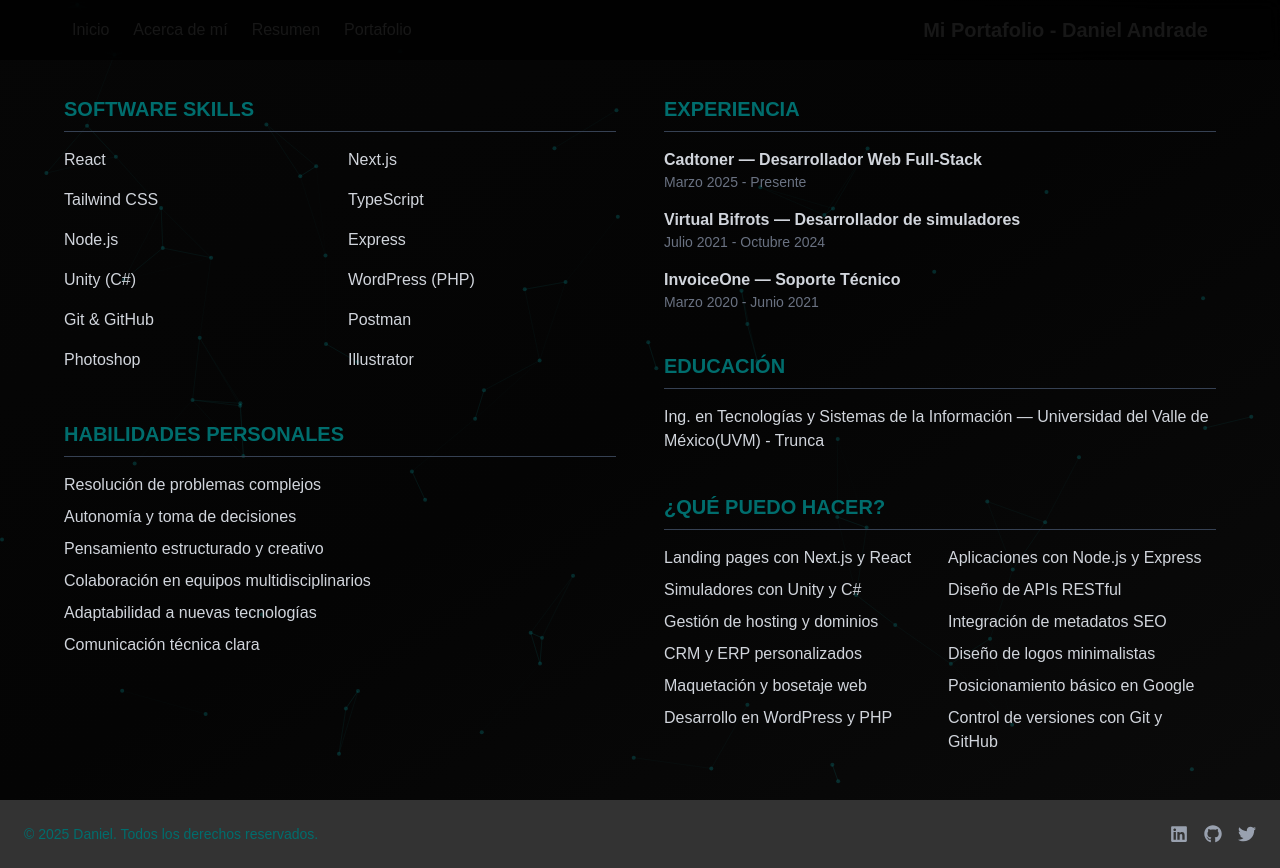
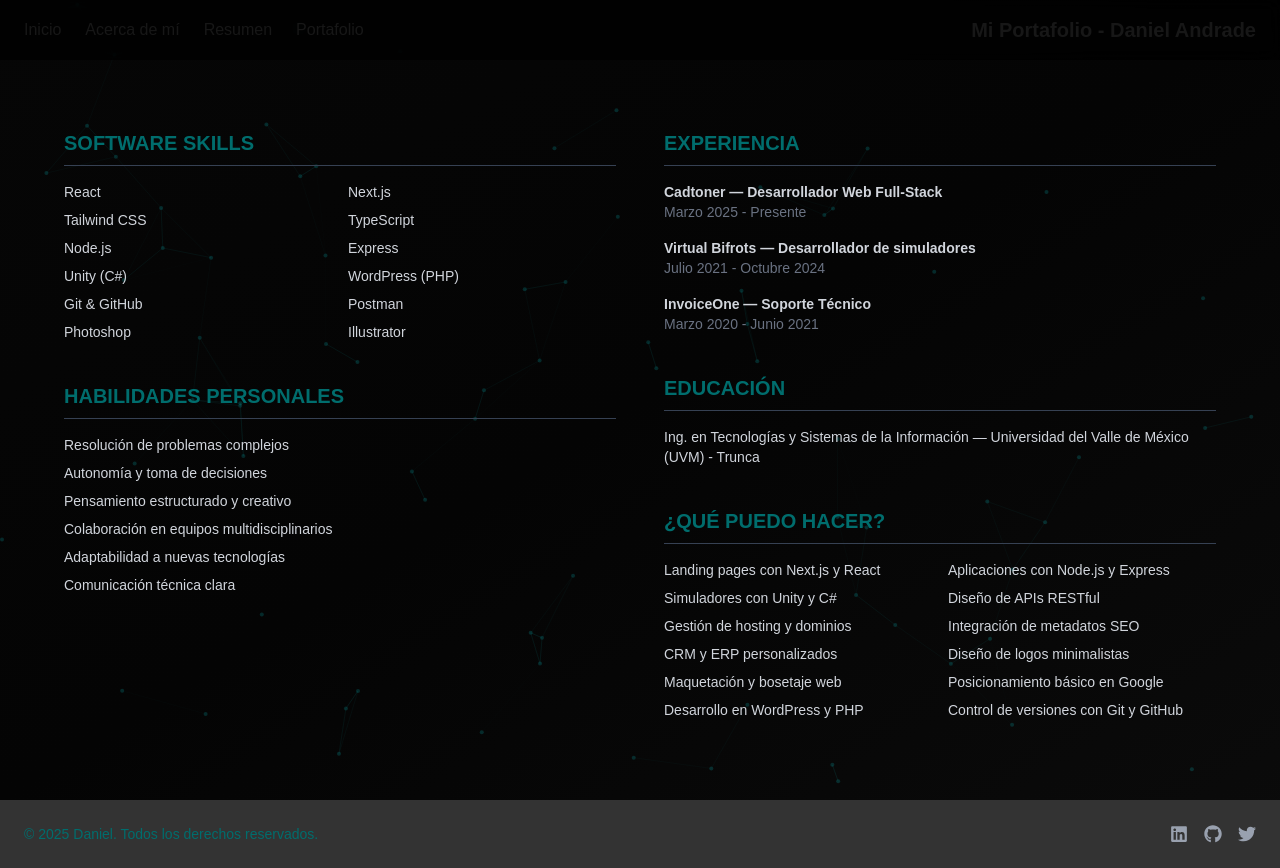
Before and after one commit to DaniAndradeDash/MiPortafolio, a Next.js app: page /resume in a window 1280 px wide. Built offline with nearby package versions, Linux system fonts and the light colour scheme.

Commit message:
Se trabaja en la parte responsive pero no se logra hacer que se haga responsive, se queda solo para version escritorio

```diff
--- a/src/app/abaout/page.tsx
+++ b/src/app/abaout/page.tsx
@@ -26,12 +26,14 @@ export default function AboutPage() {
 
                     <div className="text-gray-400 font-poppins space-y-1">
                         <p>Ubicación: General Escobedo, Nuevo León, México</p>
-                        <p className='text-[#008080]'>Tel: +52 8123374469</p>
+                        <p className="text-[#008080]">Tel: +52 8123374469</p>
                     </div>
                 </div>
 
                 {/* Columna derecha - Imagen */}
-                <div className="relative w-full h-full">
+                <div className="relative w-full h-full
+                    iphone:h-[300px] android:h-[280px] samsung:h-[280px]
+                    tablet:h-[400px] desktop:h-full">
                     <Image
                         src="/daniel-about-dark.png"
                         alt="Foto de Daniel"
@@ -43,5 +45,6 @@ export default function AboutPage() {
 
             </div>
         </section>
+
     )
 }
--- a/src/app/resume/page.tsx
+++ b/src/app/resume/page.tsx
@@ -2,13 +2,14 @@ import ParticlesBackground from "@/components/ParticlesBackground";
 
 export default function ResumePage() {
     return (
-        <section className="min-h-screen bg-black text-white px-6 flex justify-center items-center pt-12 relative">
+        <section className="h-screen bg-black text-white px-6 flex justify-center items-center pt-12 iphone:pt-32 relative overflow-hidden">
             {/* Fondo decorativo sutil */}
             <ParticlesBackground />
-
             <div className="absolute inset-0 bg-gradient-to-br from-[#0f0f0f] via-[#0a0a0a] to-[#1a1a1a] opacity-40 pointer-events-none"></div>
 
-            <div className="max-w-6xl mx-auto grid md:grid-cols-2 gap-12 z-10">
+            <div className="max-w-6xl mx-auto grid grid-cols-1 md:grid-cols-2 gap-12 z-10
+                iphone:gap-6 android:gap-6 samsung:gap-6 tablet:gap-10 desktop:gap-12
+                iphone:px-2 android:px-2 samsung:px-3 tablet:px-6 desktop:px-8">
 
                 {/* Columna izquierda */}
                 <div className="space-y-10">
@@ -17,7 +18,8 @@ export default function ResumePage() {
                         <h3 className="text-xl text-[#006d6d] font-montserrat font-bold border-b border-gray-700 pb-2 mb-4 uppercase">
                             Software Skills
                         </h3>
-                        <ul className="space-y-2 text-gray-300 font-poppins grid grid-cols-2 gap-x-4 gap-y-2">
+                        <ul className="grid grid-cols-2 gap-x-4 gap-y-2 text-gray-300 font-poppins text-sm
+              iphone:text-xs android:text-xs samsung:text-sm tablet:text-base desktop:text-base">
                             <li>React</li>
                             <li>Next.js</li>
                             <li>Tailwind CSS</li>
@@ -31,27 +33,15 @@ export default function ResumePage() {
                             <li>Photoshop</li>
                             <li>Illustrator</li>
                         </ul>
-
                     </div>
-
-                    {/* Languages */}
-                    {/*<div>
-                        <h3 className="text-xl text-[#006d6d] font-montserrat font-bold border-b border-gray-700 pb-2 mb-4 uppercase">
-                            Languages
-                        </h3>
-                        <ul className="space-y-2 text-gray-300 font-poppins">
-                            <li>English</li>
-                            <li>Spanish</li>
-                            <li>Portuguese</li>
-                        </ul>
-                    </div>*/}
 
                     {/* Personal Skills */}
                     <div>
                         <h3 className="text-xl text-[#006d6d] font-montserrat font-bold border-b border-gray-700 pb-2 mb-4 uppercase">
                             Habilidades Personales
                         </h3>
-                        <ul className="space-y-2 text-gray-300 font-poppins">
+                        <ul className="space-y-2 text-gray-300 font-poppins text-sm
+              iphone:text-xs android:text-xs samsung:text-sm tablet:text-base desktop:text-base">
                             <li>Resolución de problemas complejos</li>
                             <li>Autonomía y toma de decisiones</li>
                             <li>Pensamiento estructurado y creativo</li>
@@ -59,7 +49,6 @@ export default function ResumePage() {
                             <li>Adaptabilidad a nuevas tecnologías</li>
                             <li>Comunicación técnica clara</li>
                         </ul>
-
                     </div>
                 </div>
 
@@ -70,7 +59,8 @@ export default function ResumePage() {
                         <h3 className="text-xl text-[#006d6d] font-montserrat font-bold border-b border-gray-700 pb-2 mb-4 uppercase">
                             Experiencia
                         </h3>
-                        <div className="space-y-4 text-gray-300 font-poppins">
+                        <div className="space-y-4 text-gray-300 font-poppins text-sm
+              iphone:text-xs android:text-xs samsung:text-sm tablet:text-base desktop:text-base">
                             <div>
                                 <p className="font-semibold">Cadtoner — Desarrollador Web Full-Stack</p>
                                 <p className="text-sm text-gray-500">Marzo 2025 - Presente</p>
@@ -91,8 +81,9 @@ export default function ResumePage() {
                         <h3 className="text-xl text-[#006d6d] font-montserrat font-bold border-b border-gray-700 pb-2 mb-4 uppercase">
                             Educación
                         </h3>
-                        <ul className="space-y-2 text-gray-300 font-poppins">
-                            <li>Ing. en Tecnologías y Sistemas de la Información — Universidad del Valle de México(UVM) - Trunca</li>
+                        <ul className="space-y-2 text-gray-300 font-poppins text-sm
+              iphone:text-xs android:text-xs samsung:text-sm tablet:text-base desktop:text-base">
+                            <li>Ing. en Tecnologías y Sistemas de la Información — Universidad del Valle de México (UVM) - Trunca</li>
                         </ul>
                     </div>
 
@@ -101,7 +92,8 @@ export default function ResumePage() {
                         <h3 className="text-xl text-[#006d6d] font-montserrat font-bold border-b border-gray-700 pb-2 mb-4 uppercase">
                             ¿Qué puedo hacer?
                         </h3>
-                        <ul className="grid grid-cols-2 gap-x-4 gap-y-2 text-gray-300 font-poppins">
+                        <ul className="grid grid-cols-2 gap-x-4 gap-y-2 text-gray-300 font-poppins text-sm
+              iphone:text-xs android:text-xs samsung:text-sm tablet:text-base desktop:text-base">
                             <li>Landing pages con Next.js y React</li>
                             <li>Aplicaciones con Node.js y Express</li>
                             <li>Simuladores con Unity y C#</li>
--- a/src/components/Hero.tsx
+++ b/src/components/Hero.tsx
@@ -10,12 +10,12 @@ export default function Hero() {
                     Construyendo experiencias digitales modernas con React, Next.js y Tailwind, Bases de datos con Node.js, PostgressSQL y SQL.
                 </p>
                 <div className="w-full mt-6 flex gap-4 text-end">
-                    <button className="transition duration-150 bg-transparent hover:bg-[#00918A] cursor-pointer border border-white hover:border-none hover:-translate-y-1 hover:scale-110 px-6 py-3 rounded-lg font-semibold">
+                    <a href="#Resume" className="transition duration-150 bg-transparent hover:bg-[#00918A] cursor-pointer border border-white hover:border-none hover:-translate-y-1 hover:scale-110 px-6 py-3 rounded-lg font-semibold">
                         Resumen
-                    </button>
-                    <button className="transition duration-150 bg-transparent hover:bg-[#00918A] cursor-pointer border border-white hover:border-none hover:-translate-y-1 hover:scale-110 px-6 py-3 rounded-lg font-semibold">
+                    </a>
+                    <a href="#Portfolio" className="transition duration-150 bg-transparent hover:bg-[#00918A] cursor-pointer border border-white hover:border-none hover:-translate-y-1 hover:scale-110 px-6 py-3 rounded-lg font-semibold">
                         Portafolio
-                    </button>
+                    </a>
                 </div>
             </div>
         </section>
--- a/src/components/Navbar.tsx
+++ b/src/components/Navbar.tsx
@@ -3,15 +3,30 @@ import Link from 'next/link'
 export default function Navbar() {
     return (
         <nav className="fixed w-full bg-black/70 backdrop-blur-sm z-50">
-            <div className="w-full mx-auto flex justify-between items-center px-6 py-4">
-                <span className="font-montserrat mr-12 text-xl font-bold order-2">Mi Portafolio - Daniel Andrade</span>
-                <div className="flex gap-6 ml-12 font-poppins order-1">
-                    <Link href="#Hero" className="hover:text-[#006d6d]">Inicio</Link>
-                    <Link href="#About" className="hover:text-[#006d6d]">Acerca de mí</Link>
-                    <Link href="#Resume" className="hover:text-[#006d6d]">Resumen</Link>
-                    <Link href="#Portfolio" className="hover:text-[#006d6d]">Portafolio</Link>
+            <div className="w-full mx-auto flex justify-between items-center px-6 py-4 flex-wrap">
+
+                {/* Título */}
+                <span className="font-montserrat text-xl font-bold order-2
+                    iphone:text-lg
+                    android:text-base
+                    samsung:text-base
+                    tablet:text-xl
+                    desktop:text-2xl">
+                    Mi Portafolio - Daniel Andrade
+                </span>
+
+                {/* Menú */}
+                <div className="flex gap-6 font-poppins order-1
+                iphone:gap-3 iphone:text-sm android:gap-2 android:text-sm
+                samsung:gap-2 samsung:text-sm tablet:gap-4 tablet:text-base desktop:gap-6 desktop:text-lg">
+                    <a href="#Hero" className="hover:text-[#006d6d]">Inicio</a>
+                    <a href="#About" className="hover:text-[#006d6d]">Acerca de mí</a>
+                    <a href="#Resume" className="hover:text-[#006d6d]">Resumen</a>
+                    <a href="#Portfolio" className="hover:text-[#006d6d]">Portafolio</a>
                 </div>
+
             </div>
         </nav>
+
     )
 }
--- a/tailwind.config.js
+++ b/tailwind.config.js
@@ -1,6 +1,7 @@
 module.exports = {
 
-    content: ["./app/**/*.{js,ts,jsx,tsx}",
+    content: [
+        "./app/**/*.{js,ts,jsx,tsx}",
         "./components/**/*.{js,ts,jsx,tsx}",
     ],
     theme: {
@@ -9,6 +10,23 @@ module.exports = {
                 poppins: ['var(--font-poppins)', 'sans-serif'],
                 montserrat: ['var(--font-montserrat)', 'sans-serif'],
             },
+            screens: {
+                // iPhone 14 Pro Max / 15 Pro Max / 16 Pro Max (430px)
+                'iphone': '430px',
+
+                // Samsung A51 / A71 (~412px)
+                'samsung': '412px',
+
+                // Tablets (iPad Air, Galaxy Tab, etc.)
+                'tablet': '768px',
+
+                // Desktop default
+                'desktop': '1024px',
+
+                // cobertura general para Android modernos
+                'android': '390px',
+            },
+
         },
     },
     plugins: [],
```
